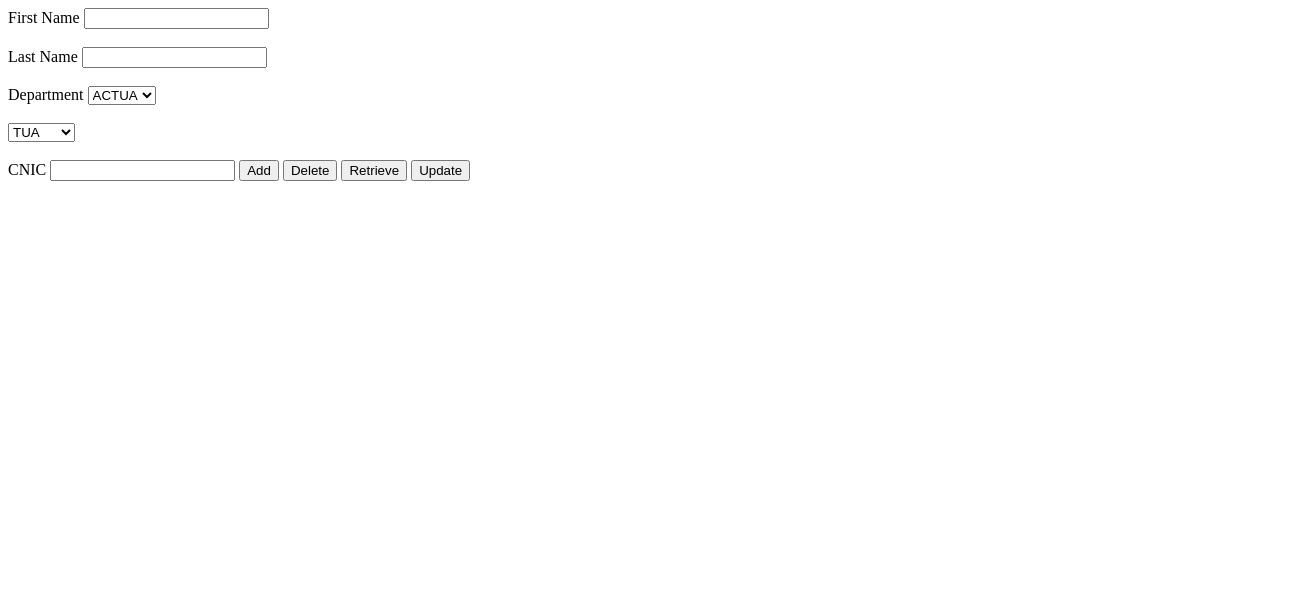
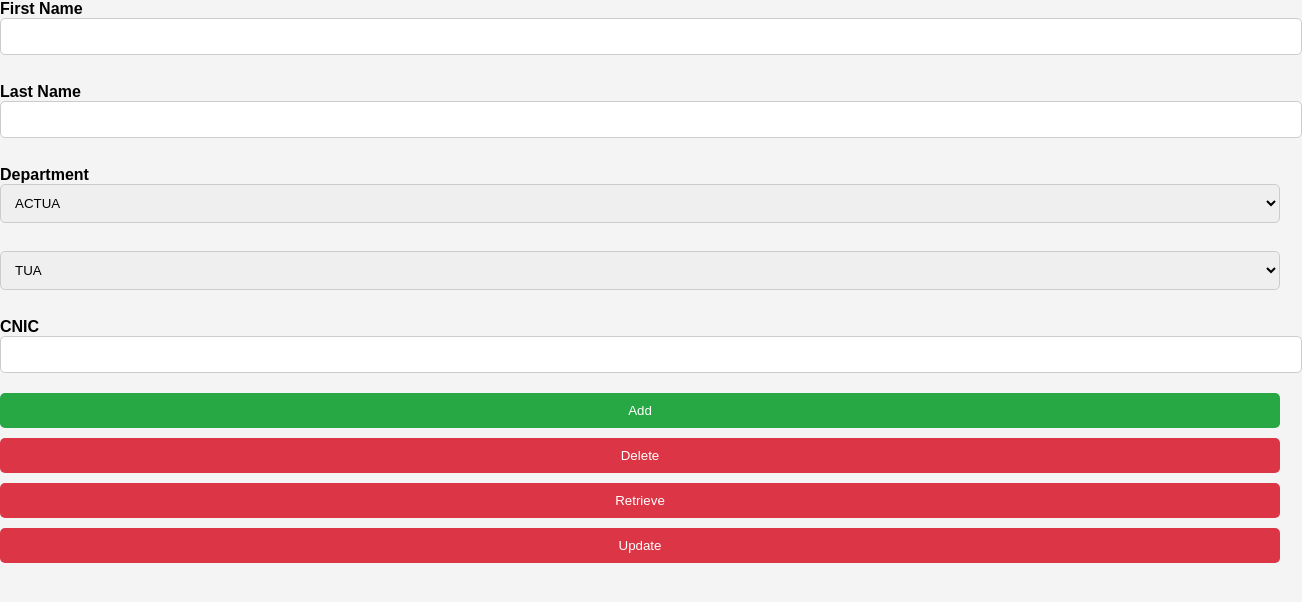
Before and after one commit to victorcodesgmail/Database, a plain HTML site: page login_firebase/index.html in a window 1280 px wide. Shown: the whole page, 1302 px wide, since content can reach past the window. Drawn offline with Linux system fonts and the light colour scheme.

Commit message:
added styles

```diff
--- a/login_firebase/index.html
+++ b/login_firebase/index.html
@@ -4,6 +4,7 @@
    <meta charset="UTF-8">
    <meta name="viewport" content="width=device-width, initial-scale=1.0">
    <title>Fire base</title>
+   <link rel ="stylesheet" href="styles.css" />
 </head>
 <body>
    <label>First Name</label>
--- /dev/null
+++ b/login_firebase/styles.css
@@ -0,0 +1,87 @@
+/* Global Styles */
+body {
+   font-family: Arial, sans-serif;
+   margin: 0;
+   padding: 0;
+   background-color: #f4f4f4;
+}
+
+.container {
+   max-width: 600px;
+   margin: 20px auto;
+   padding: 20px;
+   background-color: #b61d1d;
+   border-radius: 5px;
+   box-shadow: 0 0 10px rgba(0, 0, 0, 0.1);
+}
+
+h1 {
+   text-align: center;
+   margin-bottom: 20px;
+}
+
+label {
+   font-weight: bold;
+}
+
+input[type="text"],
+input[type="number"],
+select {
+   width: 100%;
+   padding: 10px;
+   margin-bottom: 10px;
+   border: 1px solid #ccc;
+   border-radius: 5px;
+}
+
+button {
+   width: 100%;
+   padding: 10px 20px;
+   margin-top: 10px;
+   margin-left: auto;
+   margin-right: auto;
+   background-color: #007bff;
+   color: #fff;
+   border: none;
+   border-radius: 5px;
+   cursor: pointer;
+   transition: background-color 0.3s ease;
+}
+
+button:hover {
+   background-color: #0056b3;
+}
+
+button:active {
+   background-color: #004080;
+}
+
+/* Specific Styles */
+#add,
+#delete,
+#retrieve,
+#update {
+   display: block;
+}
+
+#add {
+   background-color: #28a745;
+}
+
+#delete,
+#retrieve,
+#update {
+   background-color: #dc3545;
+}
+
+#delete:hover,
+#retrieve:hover,
+#update:hover {
+   background-color: #c82333;
+}
+
+#delete:active,
+#retrieve:active,
+#update:active {
+   background-color: #a21d27;
+}
```
